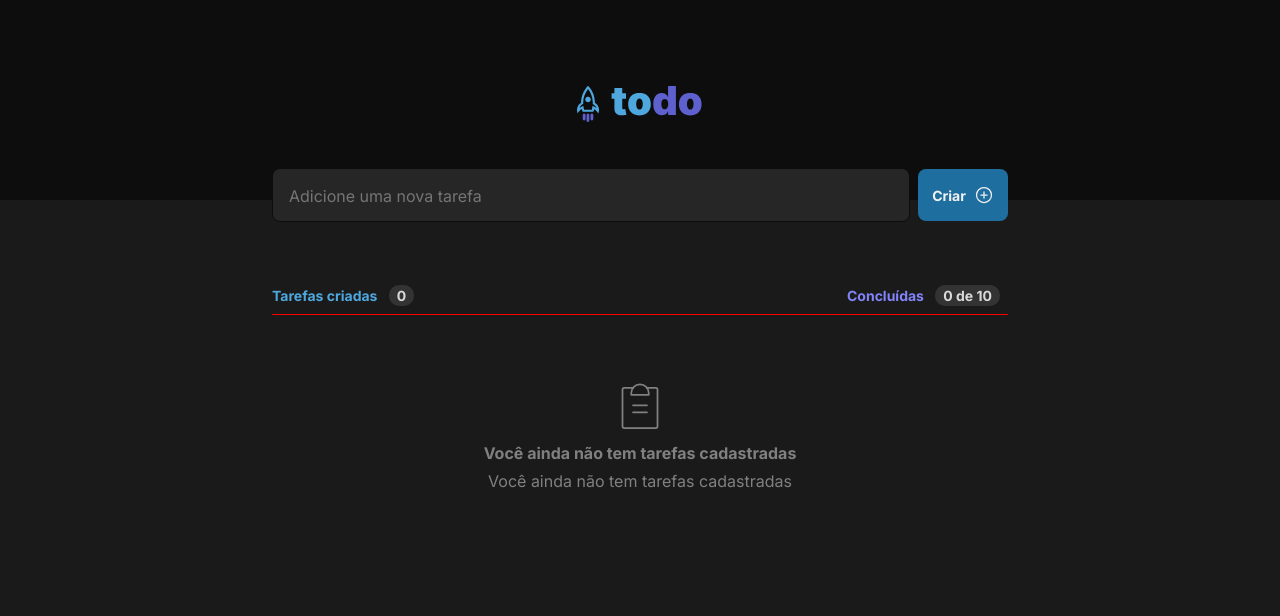
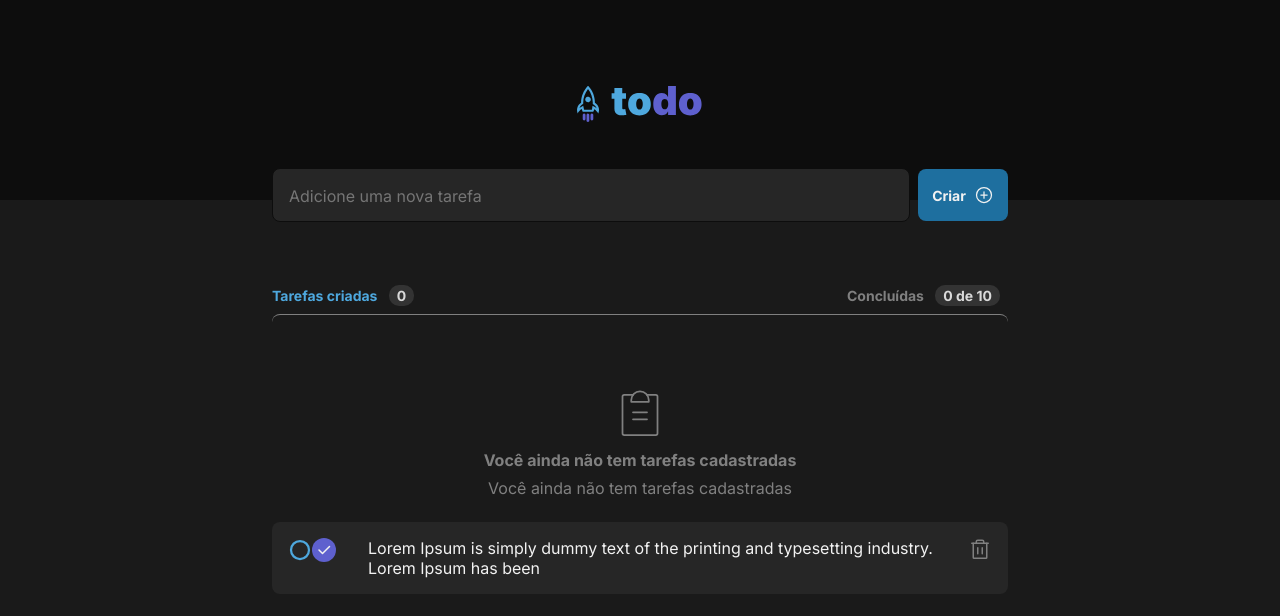
Before and after one commit to DouglasVilasBoas1999/toDoList, a React (Vite) app: page / in a window 1280 px wide. Shown: the top 616 px of the page. Built offline with nearby package versions, Linux system fonts and the light colour scheme.

Commit message:
html and css finalized

```diff
--- a/src/components/CreateTask.tsx
+++ b/src/components/CreateTask.tsx
@@ -4,10 +4,19 @@ import {  } from 'react'
 
 
 export function CreateTask(){
+
+    function autoResize(e) {
+    e.target.style.height = "auto";             // reseta
+    e.target.style.height = e.target.scrollHeight + "px";  // ajusta ao conteúdo
+}
+
+
     return(
         <form className={styles.task}>
             <textarea
+              onInput={autoResize}
                 placeholder='Adicione uma nova tarefa'
+
             />
             <a href='#'>
             Criar
--- a/src/components/RegisteredTask.module.css
+++ b/src/components/RegisteredTask.module.css
@@ -1,10 +1,9 @@
-.RegisteredTask{
+.registeredTask{
     align-items: center;
     margin: 4.0625rem auto 0;
     width: 46rem;
-    /* border: 1px solid var(--purple) ; */
 }
-.RegisteredTask header {
+.registeredTask header {
     display: flex;
     width: 100%;
     justify-content: space-between;
@@ -20,20 +19,35 @@
     padding: 2px 8px ;
     margin: 0 8px;
 
-
 }
 
-.TaskCreates{
+
+.taskCreates{
   color: var(--blue);
   font-weight: bold;
 
 
 }
-.TaskCompleted {
+.taskCompleted {
     color: var(--purple);
 }
 
-.TaskEmpty {
+
+.lineDivisor{
+  background: transparent;
+  border-top: 1px solid var(--gray-300);       /* ← cor da linha */
+  width: 100%;
+  height: 0.5rem;
+  border-top-left-radius: 100px;
+  border-top-right-radius: 100px;
+}
+
+.taskEmpty {
+  margin-top: 0.625rem;
+
+}
+.emptyContent {
+    margin-top: 4rem;
     color: var(--gray-300);
     font-size: 16px;
     display: flex;
@@ -42,15 +56,50 @@
     justify-content: center;
     gap: 8px;
     text-align: center;
-    margin-top: 4rem ;
+    border-radius: 8px;
+    width: 100%;
+}
+.taskContent {
+    background: var(--gray-500);
+    border-radius: 8px;
+    padding: 1rem;
+    color: var(--gray-100);
+    display:flex;
+    align-items: flex-start;
+    justify-content: space-between;
+    margin-top: 1.5rem ;
 
 }
-hr {
-    margin-top:0.625rem ;
-    width: 100%;
-    background: red;
-    height: 1px;
-    border: none;
-    border-radius: 12px 12px 0 0;
+
+.taskContent button{
+    border:none;
+    cursor:pointer;
+    line-height: 0;
+    border-radius: 2px;
+    background: transparent;
 
 }
+.statusTask {
+    color: var(--blue);
+
+}
+.completedTask {
+    color: var(--gray-100);
+    background-color: var(--purple-dark) !important;
+    border-radius:50% !important;
+    padding: 4px;
+
+}
+
+.deleteTask {
+    color: var(--gray-300);
+}
+
+.deleteTask:hover{
+    color: var(--red)
+}
+
+.taskContent p {
+    padding: 0 2rem ;
+
+}
--- a/src/components/RegisteredTask.tsx
+++ b/src/components/RegisteredTask.tsx
@@ -1,24 +1,43 @@
 import styles from './RegisteredTask.module.css'
-import { ClipboardText } from 'phosphor-react'
+import { ClipboardText, Trash, Circle, Check  } from 'phosphor-react'
 
 export function RegisteredTask(){
 
     return(
-        <article className={styles.RegisteredTask}>
+        <article className={styles.registeredTask}>
         <header >
-            <div className={styles.TaskCreates}>
+            <div className={styles.taskCreates}>
                 <p> Tarefas criadas <span className={styles.qtdeBottom}> 0  </span> </p>
             </div>
             <div className={styles.TaskCompleted}>
                 <p> Concluídas  <span className={styles.qtdeBottom}> 0 de 10  </span> </p>
             </div>
         </header>
-        <hr/>
-            <div className={styles.TaskEmpty}>
+            <div className={styles.taskEmpty}>
+            <div className={styles.lineDivisor}/>
+            <div className={styles.emptyContent}>
                 <ClipboardText size={56}  weight="thin"/>
                 <strong>Você ainda não tem tarefas cadastradas </strong>
                 <p>Você ainda não tem tarefas cadastradas </p>
             </div>
+            </div>
+        <div className={styles.taskContent}>
+
+           <button className={styles.statusTask} title='Checkin de tarefas'>
+            <Circle size={24}  weight="bold"/>
+            </button>
+            <button className={styles.completedTask} title='Checkin foi finalizado da tarefa'>
+            <Check size={16} weight='bold' />
+            </button>
+
+            <p>
+                Lorem Ipsum is simply dummy text of the printing and typesetting industry. Lorem Ipsum has been
+            </p>
+            <button className={styles.deleteTask}
+            title='Deletar Comentário'>
+                <Trash size={24} />
+            </button>
+        </div>
 
         </article>
 
```
